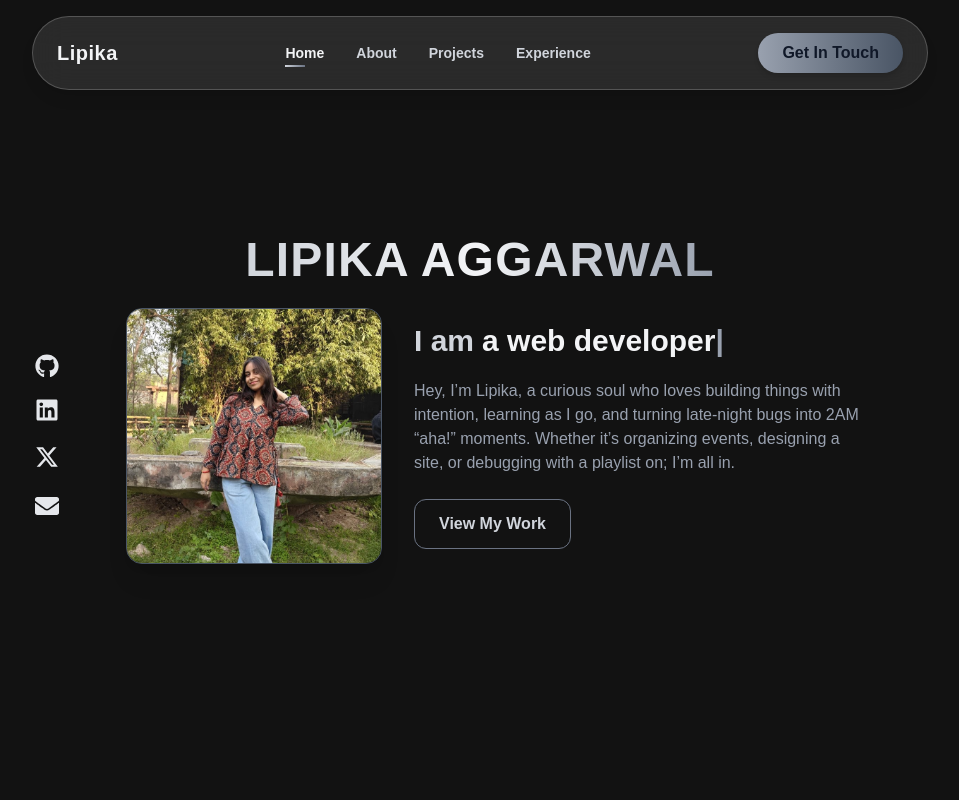
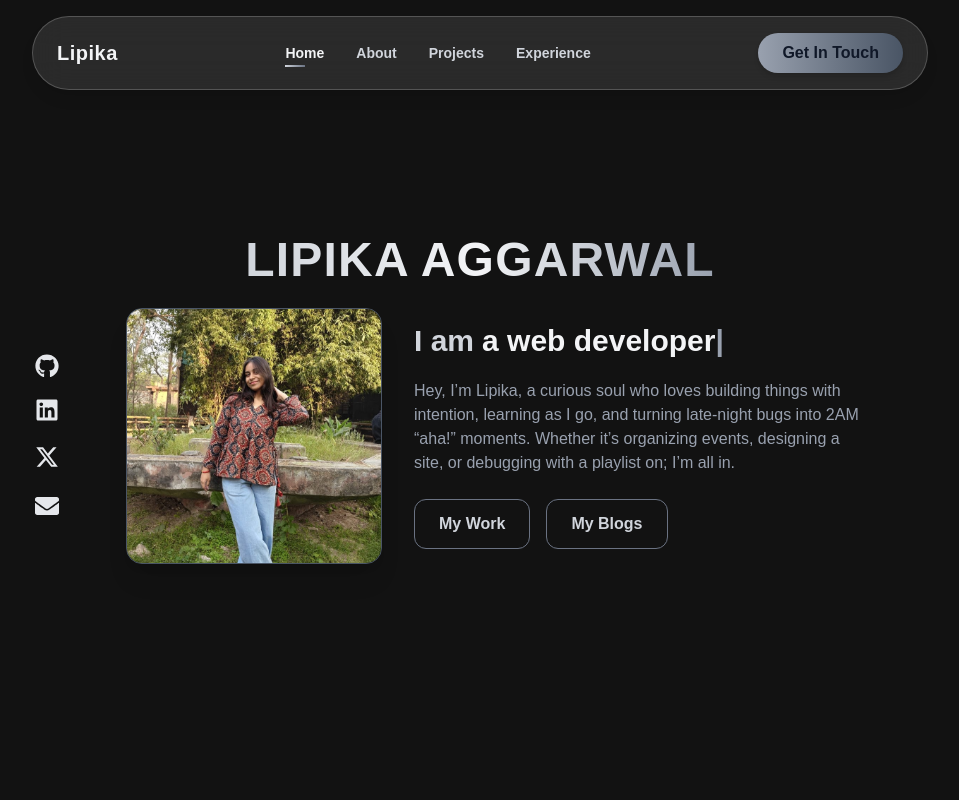
Before and after one commit to LipikaAggarwal/portfolio-lipika, a Next.js app: page / in a window 1280 px wide. Shown: the top 800 px of the page, without its empty margins (160-1119 px from the left). Built offline with nearby package versions, Linux system fonts and the light colour scheme.

Commit message:
Add Blogs

```diff
--- a/src/components/Home.jsx
+++ b/src/components/Home.jsx
@@ -156,7 +156,16 @@ const About = () => {
                            border border-gray-500 text-gray-300
                            hover:bg-gray-200 hover:text-gray-900 transition"
               >
-                View My Work
+                My Work
+              </a>
+              <a
+                href="https://blog.lipika.dev"
+                target="_blank"
+                className="inline-block ml-4 px-6 py-3 rounded-xl font-semibold
+                           border border-gray-500 text-gray-300
+                           hover:bg-gray-200 hover:text-gray-900 transition"
+              >
+                My Blogs
               </a>
             </motion.div>
           </div>
```
